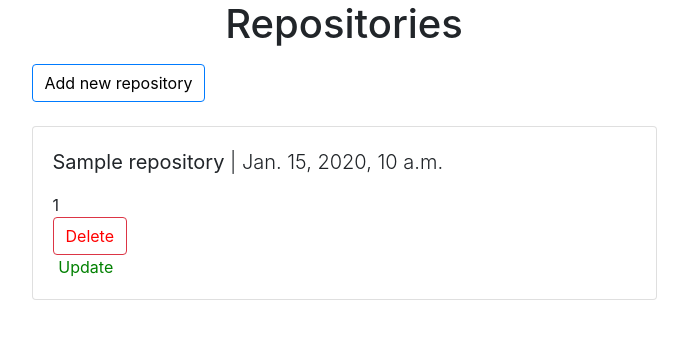
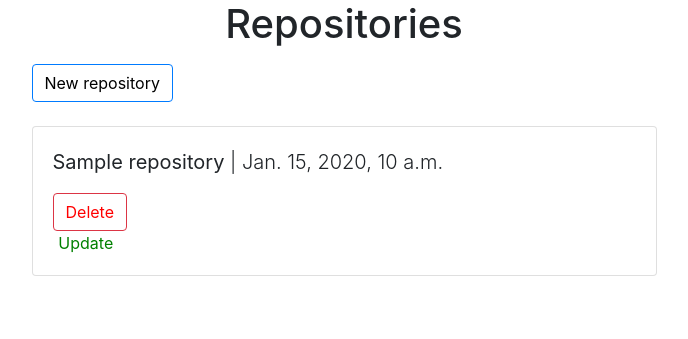
Before and after one commit to tim-master2020/UKS, a Django app: template github/github/templates/repository/allRepositories.html in a window 1280 px wide. Shown: the part 56-395 px from the top of the page, without its empty margins (296-984 px from the left). Run offline with Django 3.2, Linux system fonts and the light colour scheme; tables that the repository leaves empty hold one stand-in row (values such as "Sample post"); the template is opened without the code that fills it: values that come from a table or form of the project are taken from there, most other values are stand-ins (such as "Sample title", 1, 10 or a date in 2020); some libraries are stand-ins or nearby versions.

Commit message:
Refactor allRepositories.html to use modal

```diff
--- a/github/github/templates/repository/allRepositories.html
+++ b/github/github/templates/repository/allRepositories.html
@@ -1,19 +1,18 @@
 {% extends 'base.html' %}
 {% block content %}
   <h1 class="text-center mb-3">Repositories</h1>
-  <form action="http://localhost:8000/repository/add" method="POST">
-    {% csrf_token %}
-    <input class="btn btn-default btn-primary" style="color:black;text-align:centar;background-Color:white" type="submit" value="Add new repository"/>
-  </form>
+  <div>
+    <button type="button" class="btn btn-outline-primary" style="color:black" data-toggle="modal" data-target="#newRepoModal">
+      New repository
+    </button>
+    {% include 'repository/addRepository.html' with id=id %}
+  </div>
   <br/>
   {% if allRepositories %}
     {% for repo in allRepositories %}
-        <div class="card mb-3">
+        <div class="card mb-3" >
             <div class="card-body">
                 <p class="lead"><b>{{ repo.name }}</b> | {{ repo.creationDate }}</p>
-                {% if branchCount %}
-                    {{ branchCount|length }}
-                {% endif %}
                 <form action="http://localhost:8000/repository/{{repo.id}}/delete" method="POST">
                   {% csrf_token %}
                   <input class="btn btn-default btn-danger" name="delete" style="color:red;text-align:centar;background-Color:white" type="submit" value="Delete"/>
```
